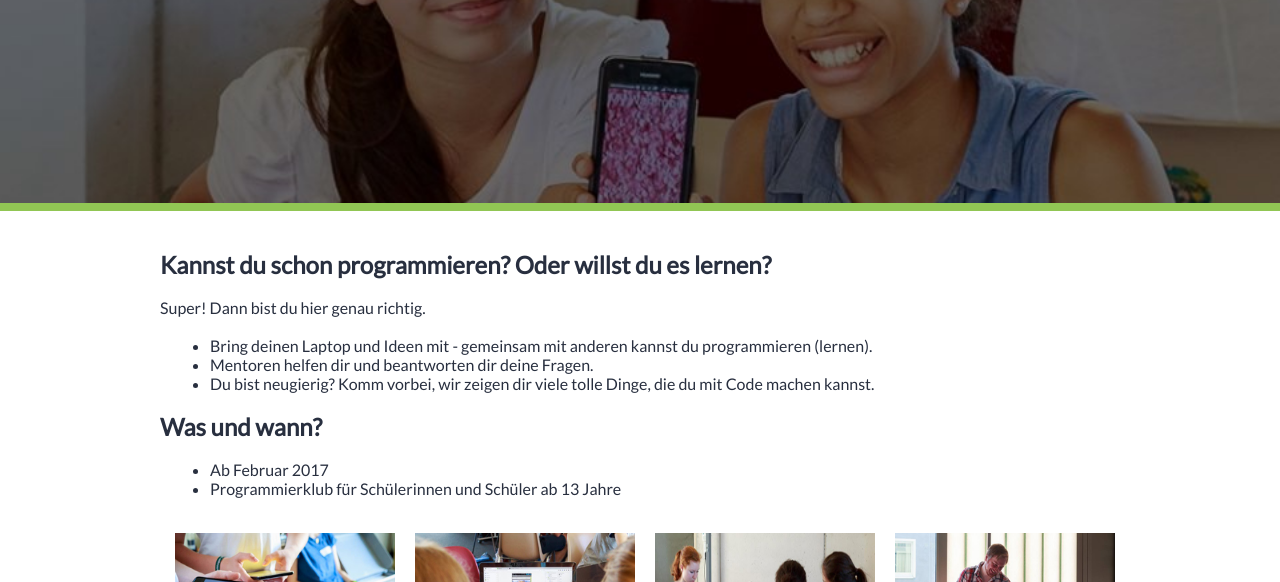
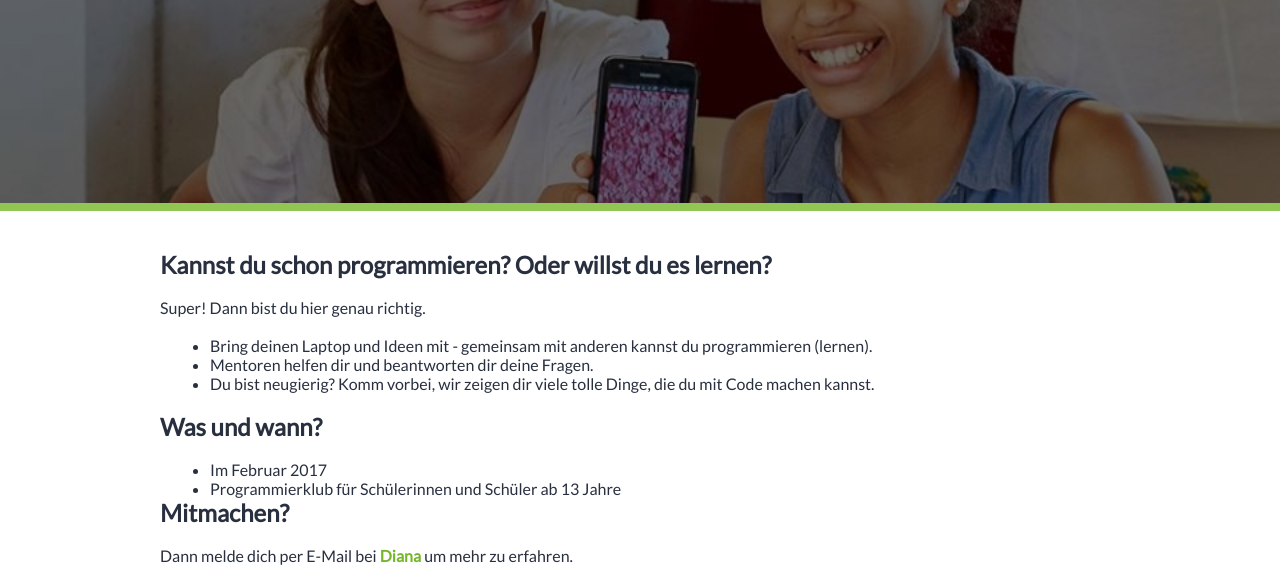
Before and after one commit to Portabella/opencodeclub, a plain HTML site: page index.html in a window 1280 px wide. Shown: the part 317-899 px from the top of the page. Drawn offline with Linux system fonts and the light colour scheme.

Commit message:
Update index.html

```diff
--- a/index.html
+++ b/index.html
@@ -71,9 +71,15 @@
             <br />
             <p>
                 <ul>
-                    <li>Ab Februar 2017</li>
+                    <li>Im Februar 2017</li>
                     <li>Programmierklub für Schülerinnen und Schüler ab 13 Jahre</li>
                 </ul>
+
+            </p>
+            <h2>Mitmachen?</h2>
+            <br />
+            <p>
+                Dann melde dich per E-Mail bei <a href="mailto:diana@appcamps.de?Subject=Open%20Code%20Club" target="_top">Diana</a> um mehr zu erfahren.
 
             </p>
 
```
